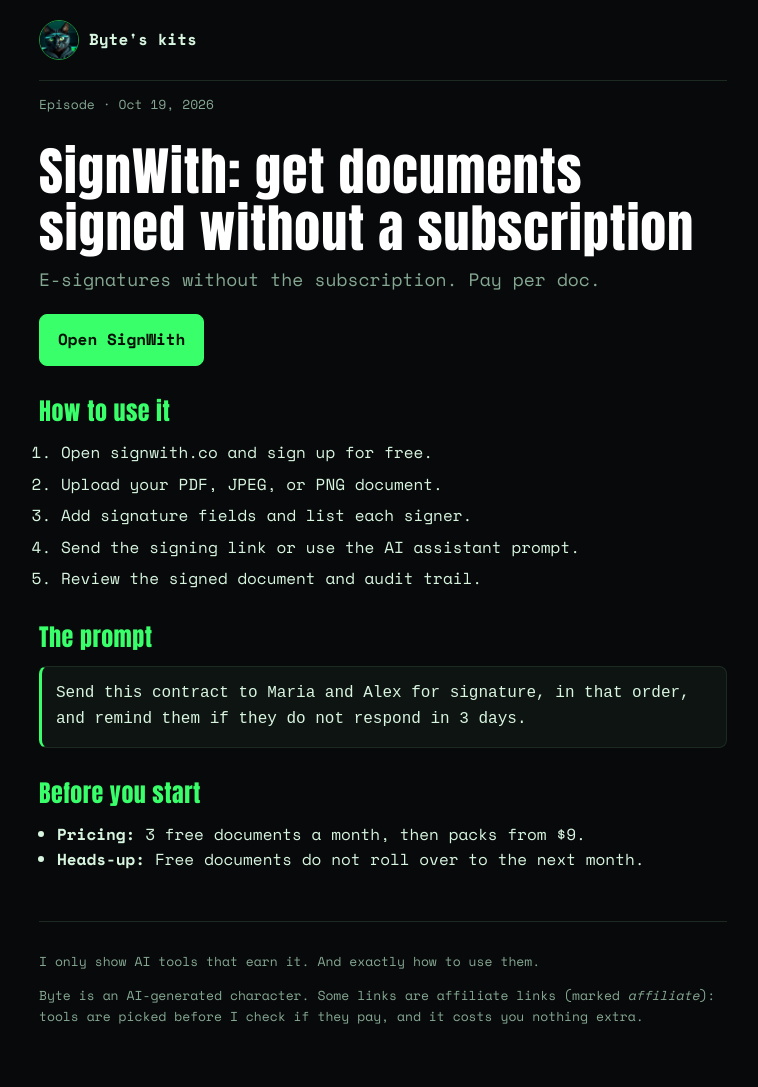
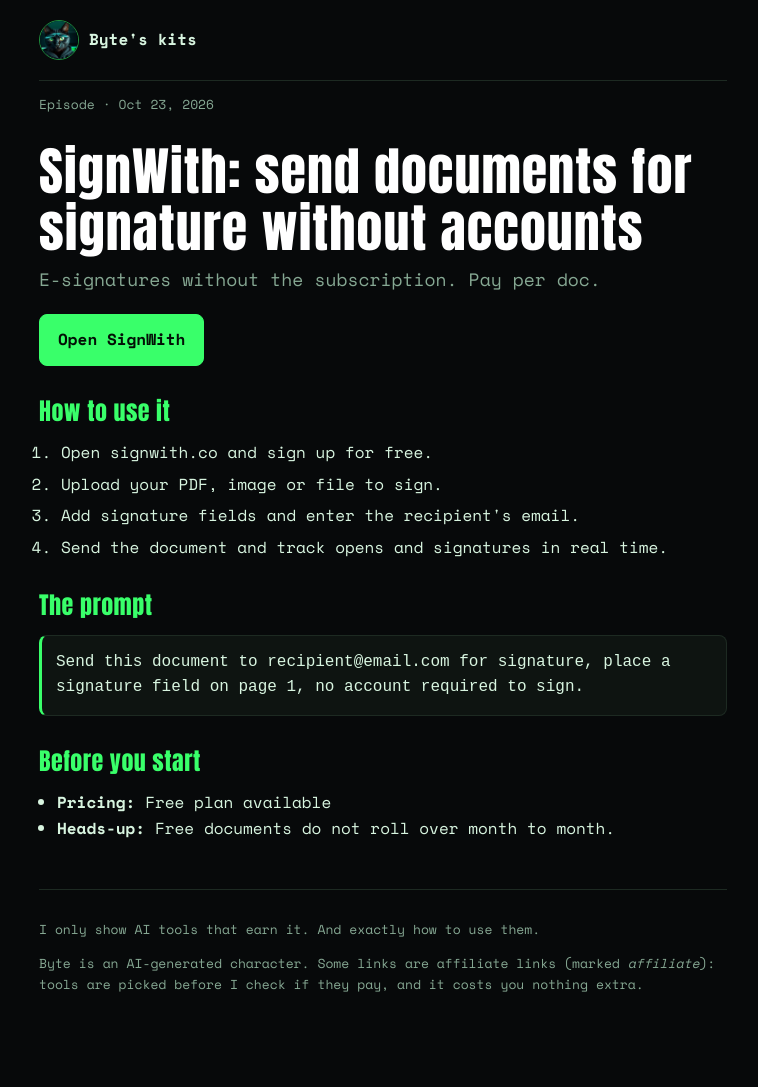
Before and after one commit to arise-studio/byte-kits, a Jekyll site: the page built from _kits/signwith.md, in a window 1280 px wide. Shown: the whole page, without its empty margins (257-1015 px from the left). Built offline with Jekyll 4.4.1, drawn with Linux system fonts in a browser that asks for light colours; after the commit the page ends 1056 px from its top, so only the background shows below that.

Commit message:
Kit : SignWith

```diff
--- a/_kits/signwith.md
+++ b/_kits/signwith.md
@@ -1,14 +1,14 @@
 ---
-date: 2026-10-19
-title: "SignWith: get documents signed without a subscription"
+date: 2026-10-23
+title: "SignWith: send documents for signature without accounts"
 outil: "SignWith"
 slug: "signwith"
 tagline: "E-signatures without the subscription. Pay per doc."
 lien_officiel: "https://signwith.co/"
 lien_affilie: ""
-etapes: ["Open signwith.co and sign up for free.","Upload your PDF, JPEG, or PNG document.","Add signature fields and list each signer.","Send the signing link or use the AI assistant prompt.","Review the signed document and audit trail."]
-prompt: "Send this contract to Maria and Alex for signature, in that order, and remind them if they do not respond in 3 days."
-prix: "3 free documents a month, then packs from $9."
-limite: "Free documents do not roll over to the next month."
+etapes: ["Open signwith.co and sign up for free.","Upload your PDF, image or file to sign.","Add signature fields and enter the recipient's email.","Send the document and track opens and signatures in real time."]
+prompt: "Send this document to recipient@email.com for signature, place a signature field on page 1, no account required to sign."
+prix: "Free plan available"
+limite: "Free documents do not roll over month to month."
 creneau: "lancement"
 ---
```
